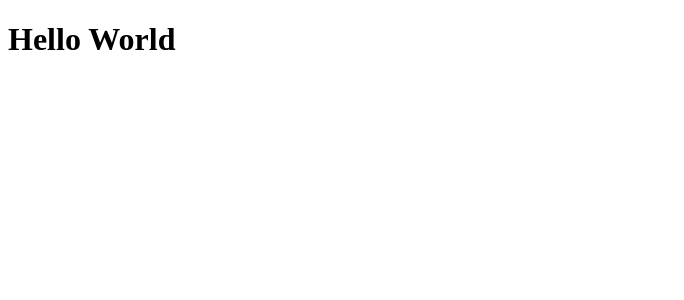
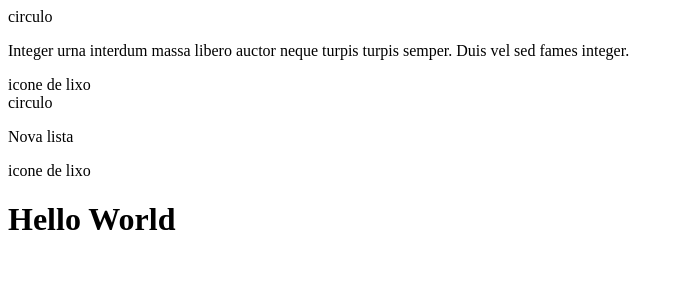
Before and after one commit to olinicker/to-do-list, a React (Vite) app: page / in a window 1280 px wide. Shown: the top 300 px of the page, without its empty margins (0-684 px from the left). Built offline with nearby package versions, Linux system fonts and the light colour scheme.

Commit message:
estrutura inicial do componente Task

```diff
--- a/src/App.jsx
+++ b/src/App.jsx
@@ -1,9 +1,16 @@
 import { useState } from 'react'
+import { Task } from './Task'
 
-function App() {
+export function App() {
   return (
-    <h1>Hello World</h1>
+    <div>
+      <Task
+        content="Integer urna interdum massa libero auctor neque turpis turpis semper. Duis vel sed fames integer."
+      />
+      <Task
+        content="Nova lista"
+      />
+      <h1>Hello World</h1>
+    </div>
   )
 }
-
-export default App
--- /dev/null
+++ b/src/Task.jsx
@@ -0,0 +1,9 @@
+export function Task(props) {
+ return (
+  <div>
+   <span>circulo</span>
+   <p>{props.content}</p>
+   <span>icone de lixo</span>
+  </div>
+ )
+}
--- a/src/main.jsx
+++ b/src/main.jsx
@@ -1,6 +1,6 @@
 import { StrictMode } from 'react'
 import { createRoot } from 'react-dom/client'
-import App from './App.jsx'
+import { App } from './App.jsx'
 
 createRoot(document.getElementById('root')).render(
   <StrictMode>
```
